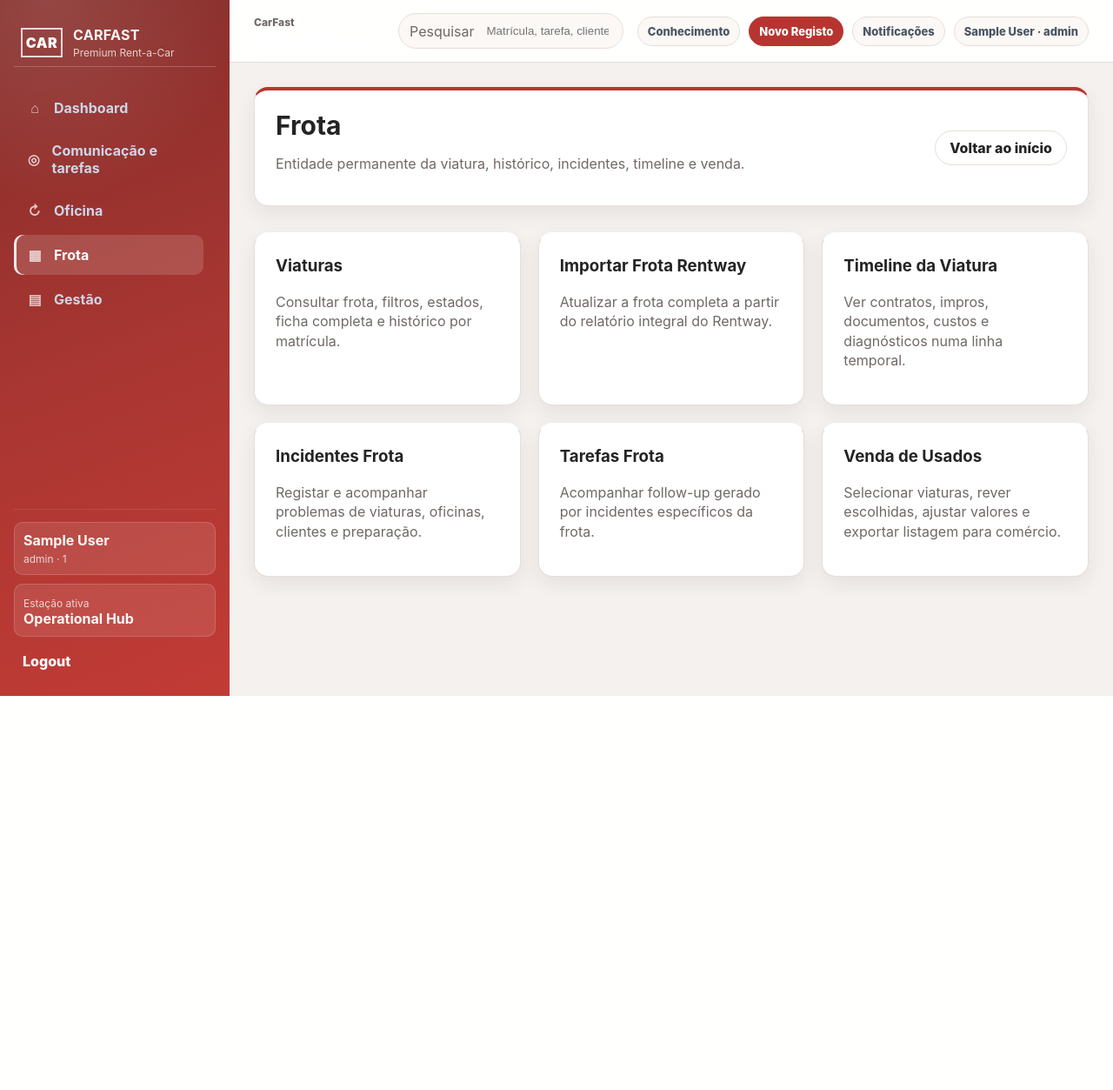
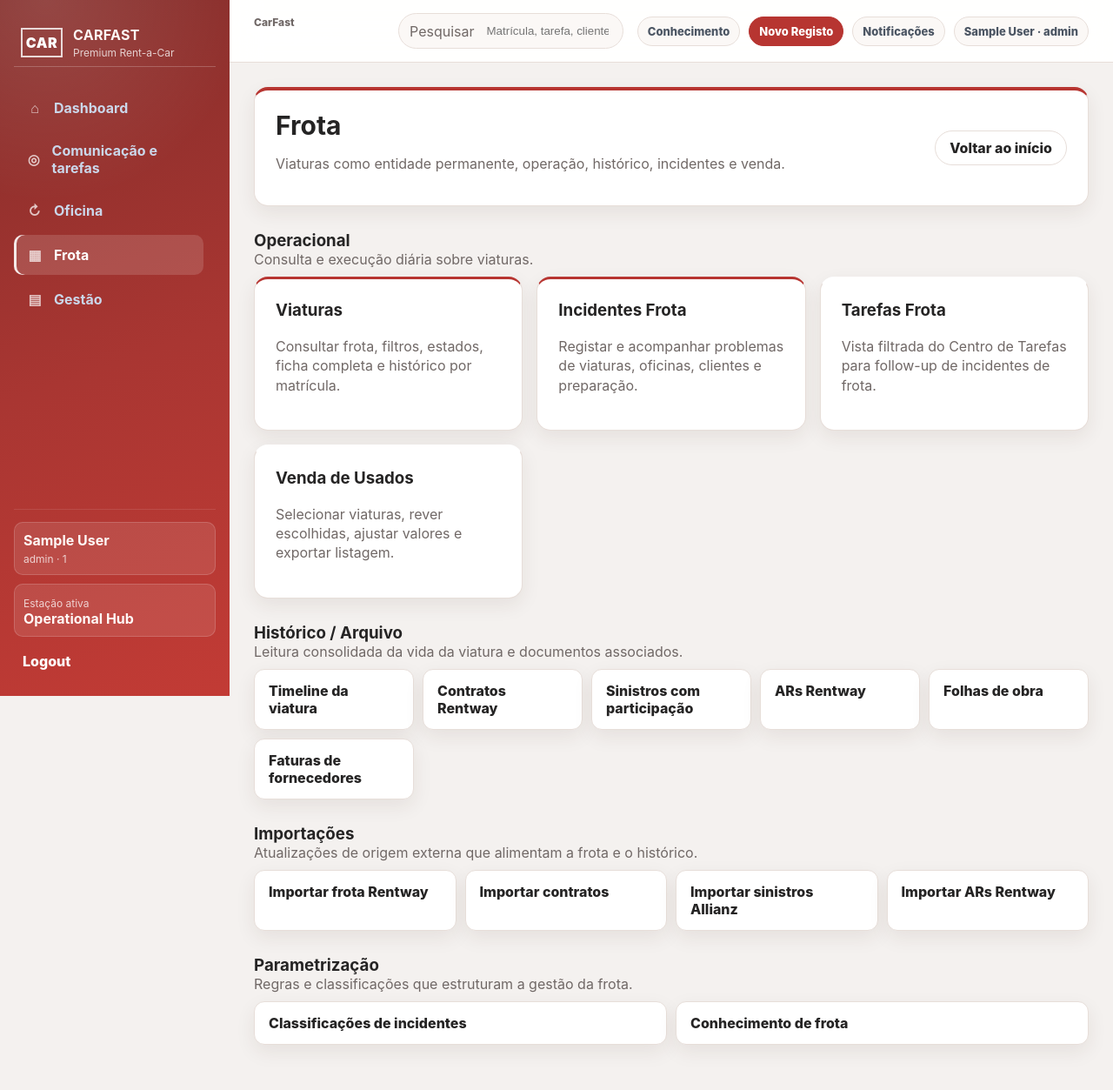
Before and after one commit to andrecoroa/carfast-stock, a Flask app: a page that uses templates/frota/home.html in a window 1280 px wide. Shown: the whole page at 87% size. Before the commit the page ends 800 px from the top, so only its background shows below. Run offline with Flask 3, Linux system fonts and the light colour scheme; the visitor is signed in with stand-in values (Sample User, id 1).

Commit message:
Reorganizar menus por tipo de uso

```diff
--- a/templates/frota/home.html
+++ b/templates/frota/home.html
@@ -4,43 +4,81 @@
 <div class="page-head">
   <div>
     <h2>Frota</h2>
-    <p class="muted">Entidade permanente da viatura, histórico, incidentes, timeline e venda.</p>
+    <p class="muted">Viaturas como entidade permanente, operação, histórico, incidentes e venda.</p>
   </div>
   <a class="button secondary" href="{{ url_for('home') }}">Voltar ao início</a>
 </div>
 
-<div class="hub-grid">
-
-  <a class="hub-card" href="{{ url_for('viaturas') }}">
+<section class="workspace-section">
+  <div class="section-head">
+    <div>
+      <h3>Operacional</h3>
+      <span class="muted">Consulta e execução diária sobre viaturas.</span>
+    </div>
+  </div>
+  <div class="action-grid">
+    <a class="hub-card primary-action" href="{{ url_for('viaturas') }}">
       <h3>Viaturas</h3>
       <p>Consultar frota, filtros, estados, ficha completa e histórico por matrícula.</p>
     </a>
-
-  <a class="hub-card" href="{{ url_for('importar_frota_view') }}">
-    <h3>Importar Frota Rentway</h3>
-    <p>Atualizar a frota completa a partir do relatório integral do Rentway.</p>
-  </a>
-
-  <a class="hub-card" href="{{ url_for('auditoria_viatura_timeline') }}">
-    <h3>Timeline da Viatura</h3>
-    <p>Ver contratos, impros, documentos, custos e diagnósticos numa linha temporal.</p>
-  </a>
-
-  <a class="hub-card" href="{{ url_for('incidentes_frota') }}">
+    <a class="hub-card primary-action" href="{{ url_for('incidentes_frota') }}">
       <h3>Incidentes Frota</h3>
       <p>Registar e acompanhar problemas de viaturas, oficinas, clientes e preparação.</p>
     </a>
-
     <a class="hub-card" href="{{ url_for('tarefas_frota') }}">
       <h3>Tarefas Frota</h3>
-    <p>Acompanhar follow-up gerado por incidentes específicos da frota.</p>
+      <p>Vista filtrada do Centro de Tarefas para follow-up de incidentes de frota.</p>
     </a>
-
     <a class="hub-card" href="{{ url_for('venda_usados') }}">
       <h3>Venda de Usados</h3>
-    <p>Selecionar viaturas, rever escolhidas, ajustar valores e exportar listagem para comércio.</p>
+      <p>Selecionar viaturas, rever escolhidas, ajustar valores e exportar listagem.</p>
     </a>
+  </div>
+</section>
 
+<section class="workspace-section">
+  <div class="section-head">
+    <div>
+      <h3>Histórico / Arquivo</h3>
+      <span class="muted">Leitura consolidada da vida da viatura e documentos associados.</span>
     </div>
+  </div>
+  <div class="quick-link-grid">
+    <a href="{{ url_for('auditoria_viatura_timeline') }}">Timeline da viatura</a>
+    <a href="{{ url_for('contratos_rentway') }}">Contratos Rentway</a>
+    <a href="{{ url_for('sinistros_allianz') }}">Sinistros com participação</a>
+    <a href="{{ url_for('ars_rentway') }}">ARs Rentway</a>
+    <a href="{{ url_for('folhas_obra_rentway') }}">Folhas de obra</a>
+    <a href="{{ url_for('faturas_fornecedores') }}">Faturas de fornecedores</a>
+  </div>
+</section>
+
+<section class="workspace-section">
+  <div class="section-head">
+    <div>
+      <h3>Importações</h3>
+      <span class="muted">Atualizações de origem externa que alimentam a frota e o histórico.</span>
+    </div>
+  </div>
+  <div class="quick-link-grid">
+    <a href="{{ url_for('importar_frota_view') }}">Importar frota Rentway</a>
+    <a href="{{ url_for('importar_contratos_rentway_view') }}">Importar contratos</a>
+    <a href="{{ url_for('importar_sinistros_allianz_view') }}">Importar sinistros Allianz</a>
+    <a href="{{ url_for('importar_ars_rentway_view') }}">Importar ARs Rentway</a>
+  </div>
+</section>
+
+<section class="workspace-section">
+  <div class="section-head">
+    <div>
+      <h3>Parametrização</h3>
+      <span class="muted">Regras e classificações que estruturam a gestão da frota.</span>
+    </div>
+  </div>
+  <div class="quick-link-grid">
+    <a href="{{ url_for('incidentes_classificacoes') }}">Classificações de incidentes</a>
+    <a href="{{ url_for('conhecimento_index') }}?area=Frota">Conhecimento de frota</a>
+  </div>
+</section>
 
 {% endblock %}
```
Also changed, not shown: templates/admin/home.html (+55 -8 lines), templates/gestao/home.html (+37 -4 lines), templates/oficina/home.html (+52 -24 lines). Lines whose indentation alone changed are shown as unchanged.
